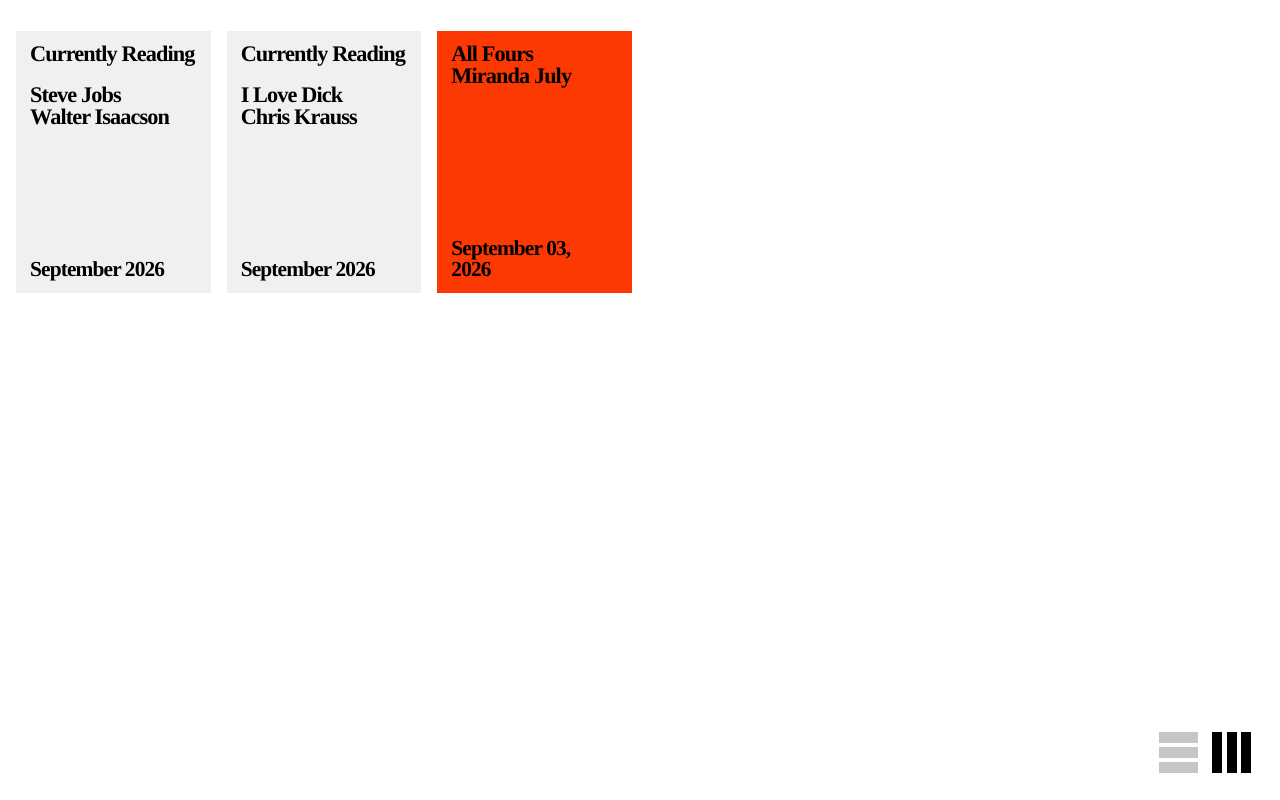
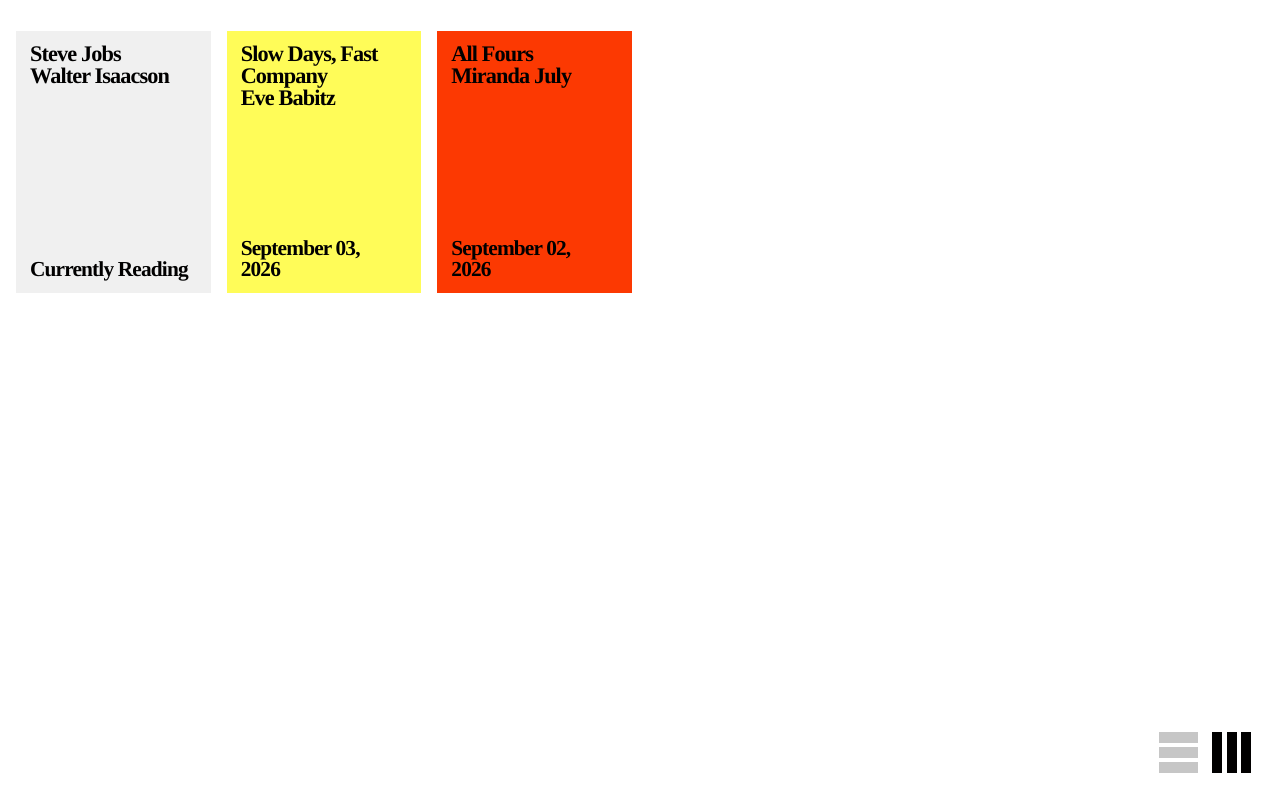
Before and after one commit to teenvague/library, a plain HTML site: page index.html in a window 1280 px wide. Drawn offline with Linux system fonts and the light colour scheme.

Commit message:
Add files via upload

```diff
--- a/app.js
+++ b/app.js
@@ -27,11 +27,6 @@
   return [...map.entries()];
 }
 
-function readingDateLabel(dateString) {
-  const d = new Date(`${dateString}T12:00:00`);
-  return `${d.toLocaleString('en-US', { month: 'long' })} ${d.getFullYear()}`;
-}
-
 function dateLabel(dateString) {
   const d = new Date(`${dateString}T12:00:00`);
   const month = d.toLocaleString('en-US', { month: 'long' });
@@ -57,8 +52,8 @@
       <div class="month-grid">
         ${entries.map(book => `
           <button class="book-card" data-id="${safe(book.id)}" style="background:${backgroundColor(book)}">
-            <span class="title">${isReading(book) ? '<span class="reading-label">Currently Reading</span>' : ''}${safe(book.title)}<br>${safe(book.author)}</span>
-            <span class="date">${isReading(book) ? safe(readingDateLabel(book.date)) : dateLabel(book.date)}</span>
+            <span class="title">${safe(book.title)}<br>${safe(book.author)}</span>
+            <span class="date">${isReading(book) ? 'Currently Reading' : dateLabel(book.date)}</span>
           </button>
         `).join('')}
       </div>
@@ -82,8 +77,8 @@
     ${entries.map(book => `
       <article class="entry-item ${collapsed.has(book.id) ? 'collapsed' : ''}" id="${safe(book.id)}">
         <button class="entry-bar" data-id="${safe(book.id)}" style="background:${backgroundColor(book)}" aria-expanded="${!collapsed.has(book.id)}">
-          <span class="entry-title">${isReading(book) ? '<span class="reading-label">Currently Reading</span>' : ''}${safe(book.title)}<br>${safe(book.author)}</span>
-          <span class="entry-date">${isReading(book) ? safe(readingDateLabel(book.date)) : dateLabel(book.date)}</span>
+          <span class="entry-title">${safe(book.title)}<br>${safe(book.author)}</span>
+          <span class="entry-date">${isReading(book) ? 'Currently Reading' : dateLabel(book.date)}</span>
           <span class="entry-rating">${isReading(book) || book.rating == null ? '' : `${safe(book.rating)}/5★`}</span>
         </button>
         <div class="entry-review">${(book.review || []).map(p => `<p>${safe(p)}</p>`).join('')}</div>
--- a/data/books.json
+++ b/data/books.json
@@ -10,25 +10,27 @@
     "review": []
   },
   {
-    "id": "slow-days-sep",
-    "title": "I Love Dick",
-    "author": "Chris Krauss",
-    "date": "2026-09-06",
-    "rating": null,
-    "color": "#FFFC58",
-    "status": "reading",
-    "review": []
-  },
-  {
     "id": "all-fours-sep",
     "title": "All Fours",
     "author": "Miranda July",
-    "date": "2026-09-03",
+    "date": "2026-09-02",
     "rating": 4,
     "color": "#FC3902",
     "status": "finished",
     "review": [
       "The book is strongest when it makes freedom feel neither heroic nor selfish, but like an ongoing technical problem: how to construct a life capacious enough for contradiction."
     ]
+  },
+  {
+    "id": "slow-days-sep",
+    "title": "Slow Days, Fast Company",
+    "author": "Eve Babitz",
+    "date": "2026-09-03",
+    "rating": 4,
+    "color": "#FFFC58",
+    "status": "finished",
+    "review": [
+      "Effortlessness here is a highly engineered style. Babitz makes intelligence look like appetite and criticism look like gossip, which is part of the pleasure."
+    ]
   }
 ]
--- a/styles.css
+++ b/styles.css
@@ -51,8 +51,6 @@
   font-weight: 700;
   letter-spacing: -0.04em;
 }
-.reading-label { display: block; margin-bottom: 0.85em; }
-
 .entry-list { display: flex; flex-direction: column; gap: 0; }
 .entry-item { scroll-margin-top: 20px; }
 .entry-bar {
```
